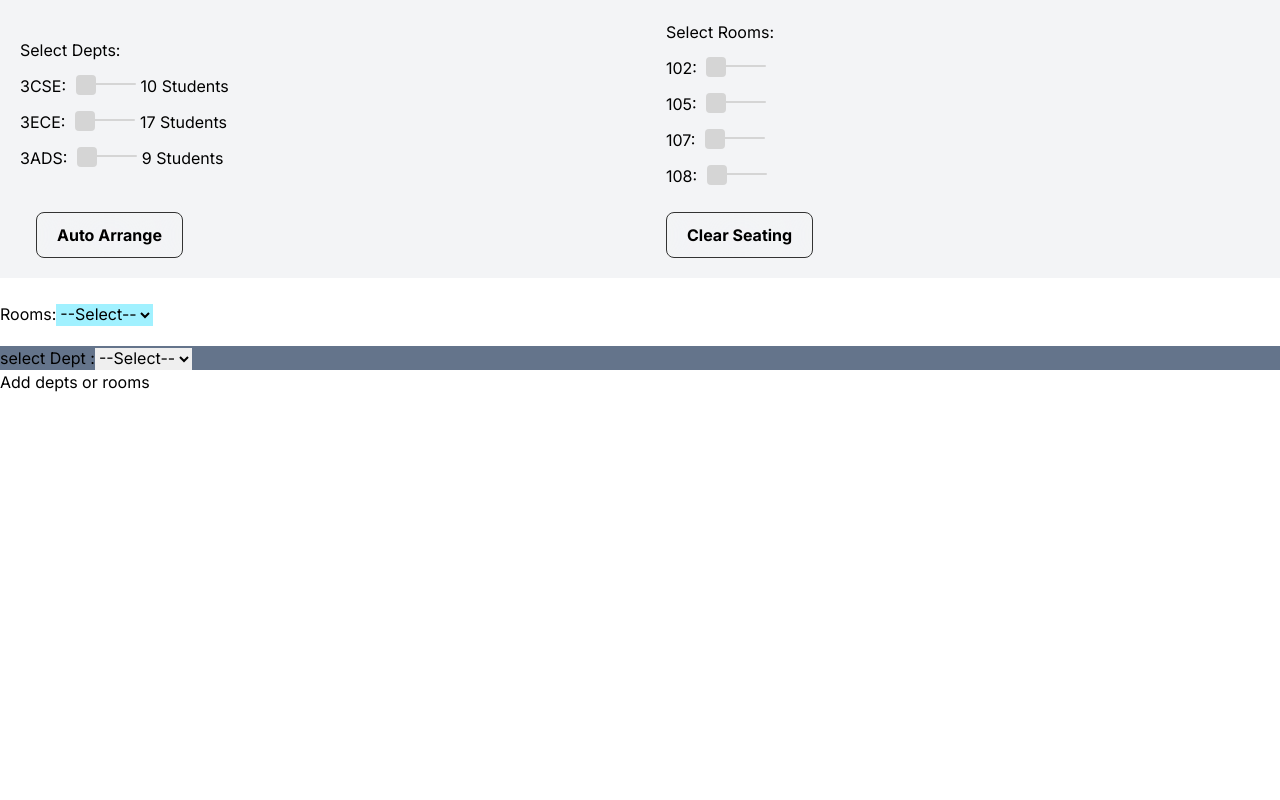
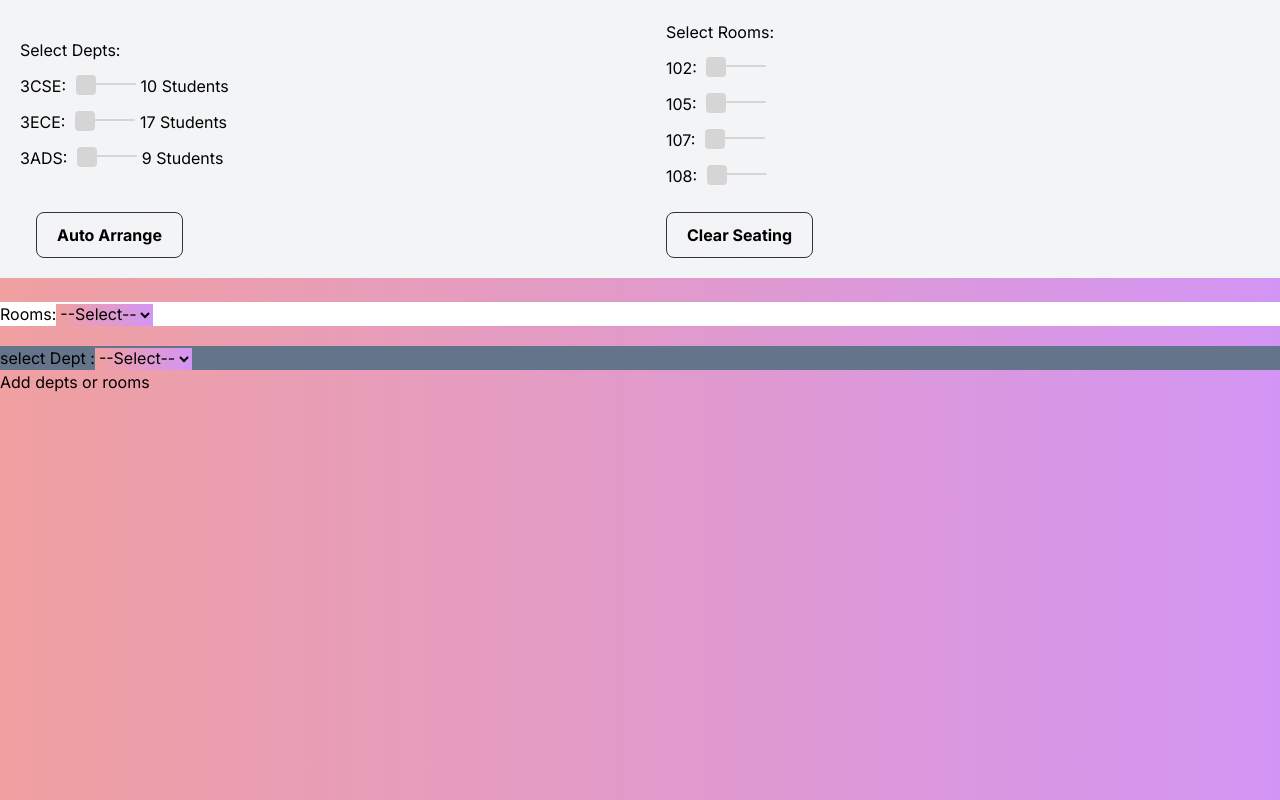
Before and after one commit to deleteme0/seating-app, a Next.js app: page /selection in a window 1280 px wide. Built offline with nearby package versions, Linux system fonts and the light colour scheme.

Commit message:
looks  change

```diff
--- a/src/app/selection/homePageLooks.css
+++ b/src/app/selection/homePageLooks.css
@@ -2,4 +2,5 @@ body {
     background-color: white;
     margin: 0; /* Reset default body margin */
     padding: 0; /* Reset default body padding */
+    background-image: linear-gradient(to right, #f0a0a0, #d395f4);
 }
--- a/src/app/selection/select.css
+++ b/src/app/selection/select.css
@@ -5,7 +5,7 @@
 /* } */
 
 .selections{
-    background-color: rgb(161, 241, 255);
+    background-image: linear-gradient(to right, #f0a0a0, #d395f4);
     size: 10px;
 }
 
@@ -24,7 +24,7 @@
 
 .down-button{
     text-align: center;
-    color: aqua;
+    color: #d395f4;
     font-size: 25px;
 
 }
@@ -33,3 +33,6 @@
     color: rgb(255, 55, 55);
 
 }
+.DownloadSelections{
+    background-image: linear-gradient(to right, #f0a0a0, #d395f4);
+}
```
